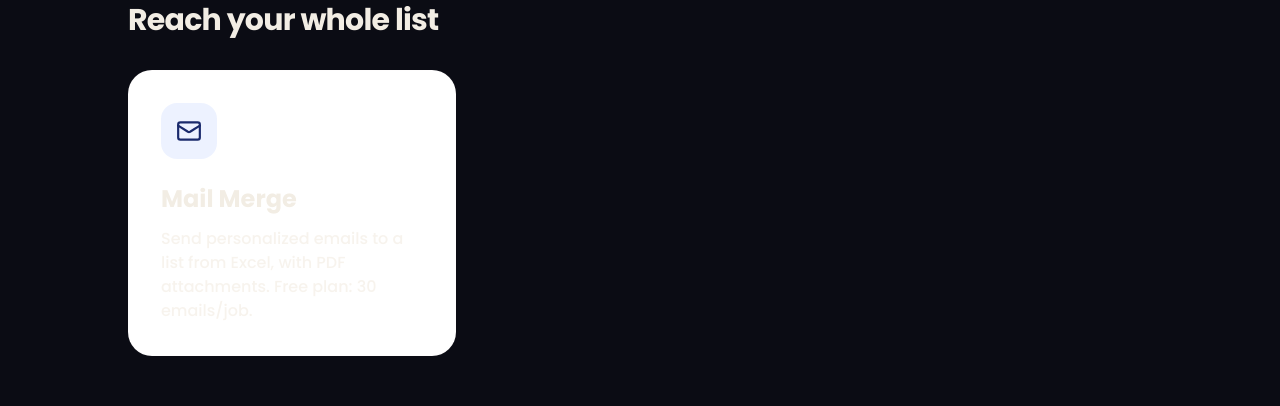
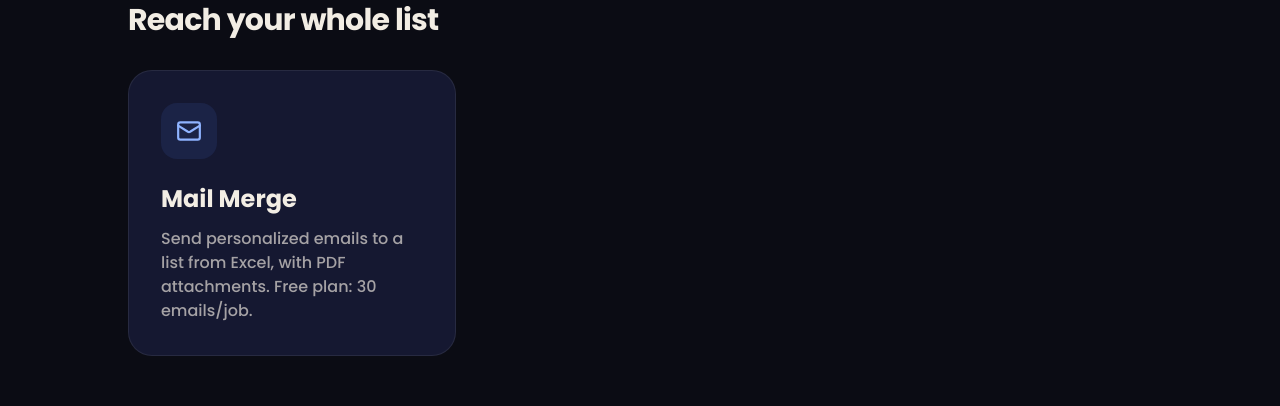
Before and after one commit to anjutradingcompany81-oss/pdfgenie, a Next.js app: page /tools in a window 1280 px wide. Shown: the part 382-788 px from the top of the page. Built offline with nearby package versions, Linux system fonts and the light colour scheme; no server answers.

Commit message:
Fix ToolCard's hardcoded bg-white — was rendering near-invisible text on the new dark theme

```diff
--- a/components/tools/ToolCard.tsx
+++ b/components/tools/ToolCard.tsx
@@ -13,9 +13,9 @@ export function ToolCard({ href, icon: Icon, title, copy }: Tool) {
     <Link
       href={href}
       data-hover="true"
-      className="group rounded-3xl border border-brand-brown-dark/10 bg-white p-8 transition-colors duration-300 hover:border-brand-blue/30"
+      className="group rounded-3xl border border-white/8 bg-brand-surface p-8 transition-colors duration-300 hover:border-brand-blue/40"
     >
-      <div className="flex h-14 w-14 items-center justify-center rounded-2xl bg-brand-blue/10 text-brand-blue-deep transition-transform duration-300 group-hover:scale-110 group-hover:bg-brand-blue-deep group-hover:text-white">
+      <div className="flex h-14 w-14 items-center justify-center rounded-2xl bg-brand-blue/10 text-brand-blue-light transition-transform duration-300 group-hover:scale-110 group-hover:bg-brand-blue-deep group-hover:text-white">
         <Icon size={26} strokeWidth={2} />
       </div>
       <h3 className="mt-6 text-2xl font-bold text-brand-brown-dark">{title}</h3>
```
